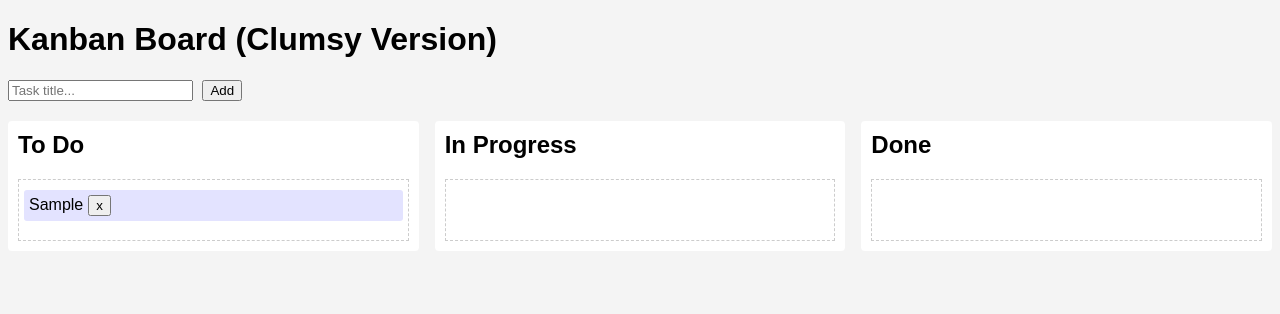
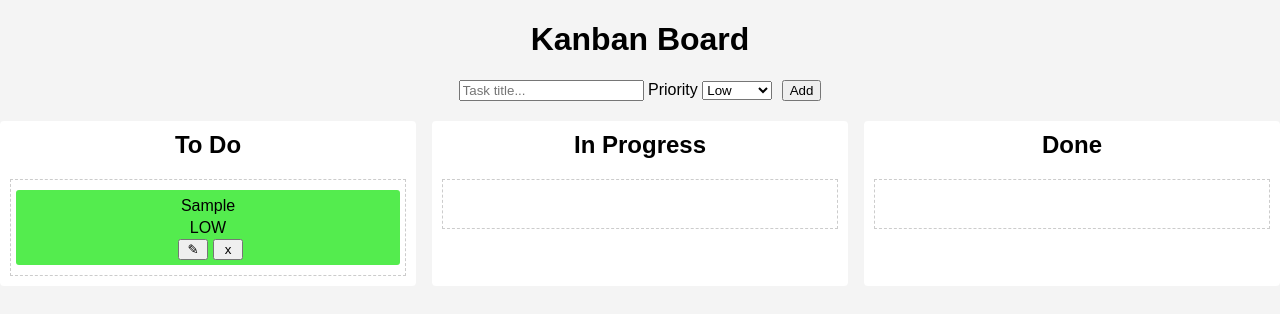
Before and after one commit to dsaikiran01/Dynamic-Kanban-Board, a plain HTML site: page index.html in a window 1280 px wide. Both pictures are taken after typing "Sample" into the empty fields and a click on the button "Add". Drawn offline with Linux system fonts and the light colour scheme.

Commit message:
implement all features

```diff
--- /dev/null
+++ b/css/styles.css
@@ -0,0 +1,97 @@
+* {
+    box-sizing: border-box;
+}
+
+html,
+body {
+    margin: 0;
+    padding: 0;
+}
+
+body {
+    font-family: Arial, sans-serif;
+    background: #f4f4f4;
+}
+
+#container {
+    min-height: 100vh;
+    min-width: 100vw;
+    align-items: center;
+    text-align: center;
+}
+
+.board {
+    display: flex;
+    gap: 1rem;
+    margin-top: 20px;
+    flex-wrap: wrap;
+}
+
+.column {
+    min-width: 25vw;
+    flex: 1;
+    background: #fff;
+    padding: 10px;
+    border-radius: 4px;
+}
+
+.column h2 {
+    margin-top: 0;
+}
+
+.task {
+    text-align: center;
+    margin: 5px 0;
+    padding: 5px;
+    border-radius: 3px;
+    cursor: grab;
+}
+
+.task-title,
+.task-priority {
+    padding: 2px 0;
+}
+
+.task-priority {
+    text-transform: uppercase;
+}
+
+.high {
+    background: #f52f28;
+}
+
+.medium {
+    background: #f1f50f;
+}
+
+.low {
+    background: #54ec4e;
+}
+
+.task>button {
+    width: 30px;
+}
+
+.task.dragging {
+    opacity: 0.5;
+}
+
+.dropzone {
+    min-height: 50px;
+    padding: 5px;
+    border: 1px dashed #ccc;
+}
+
+button {
+    margin-left: 5px;
+}
+
+.task>li {
+    list-style: none;
+}
+
+@media (max-width: 600px) {
+    .board {
+        flex-direction: column;
+    }
+}
--- a/index.html
+++ b/index.html
@@ -3,59 +3,41 @@
 
 <head>
   <meta charset="UTF-8">
-  <title>Clumsy Kanban Board</title>
-  <style>
-    body {
-      font-family: Arial, sans-serif;
-      background: #f4f4f4;
-    }
-
-    .board {
-      display: flex;
-      gap: 1rem;
-      margin-top: 20px;
-    }
-
-    .column {
-      flex: 1;
-      background: #fff;
-      padding: 10px;
-      border-radius: 4px;
-    }
-
-    .column h2 {
-      margin-top: 0;
-    }
-
-    .task {
-      background: #e3e3ff;
-      margin: 5px 0;
-      padding: 5px;
-      border-radius: 3px;
-      cursor: grab;
-    }
-
-    .task.dragging {
-      opacity: 0.5;
-    }
-
-    .dropzone {
-      min-height: 50px;
-      padding: 5px;
-      border: 1px dashed #ccc;
-    }
-
-    button {
-      margin-left: 5px;
-    }
-  </style>
+  <meta name="viewport" content="width=device-width, initial-scale=1.0">
+  <title>Kanban Board</title>
+  <link rel="icon" href="assets/favicon.ico" type="image/x-icon">
+  <link rel="stylesheet" href="css/styles.css">
 </head>
 
 <body>
-  <h1>Kanban Board (Clumsy Version)</h1>
+  <div id="container">
+    <h1>Kanban Board</h1>
+
+    <dialog>
+      <h1>Update Task</h1>
+      <form method="dialog">
+        <input id="update-task-title" placeholder="Task title...">
+        <label for="update-priority-select">Priority</label>
+        <select name="priority" id="update-priority-select">
+          <option value="low" selected>Low</option>
+          <option value="medium">Medium</option>
+          <option value="high">High</option>
+        </select>
+        <button id="updateSave">Save</button>
+        <button id="updateCancel">Cancel</button>
+      </form>
+    </dialog>
 
     <form id="taskForm">
       <input id="taskTitle" placeholder="Task title..." required>
+      <label for="priority-select">Priority</label>
+      <select name="priority" id="priority-select">
+        <!-- <option value="">Choose</option> -->
+        <!-- By default always a LOW priority, user needs to change level -->
+        <option value="low" selected>Low</option>
+        <option value="medium">Medium</option>
+        <option value="high">High</option>
+      </select>
       <button type="submit">Add</button>
     </form>
 
@@ -73,92 +55,10 @@
         <div class="dropzone" id="done"></div>
       </div>
     </div>
+  </div>
 
-  <script>
-    // CLUMSY GLOBALS
-    let tasks = JSON.parse(localStorage.getItem("tasks") || "[]")
-
-    const form = document.getElementById("taskForm")
-    const input = document.getElementById("taskTitle")
-
-    // BUG 1: IDs collide if two tasks added quickly
-    // FIXED: Added a ID to every element that identifies uniquely
-    let id = localStorage.getItem("ID") || 0;
-    function createTask(title) {
-      id++;
-      localStorage.setItem("ID", id);
-      console.log(`${id}-${Date.now()}`);
-      return { id: `${id}-${Date.now()}`, title, status: "todo" }
-    }
-
-    function save() {
-      localStorage.setItem("tasks", JSON.stringify(tasks))
-    }
-
-    function render() {
-      document.querySelectorAll(".dropzone").forEach(z => z.innerHTML = "")
-      tasks.forEach(task => {
-        const div = document.createElement("div")
-        div.className = "task"
-        div.textContent = task.title
-        div.draggable = true
-        div.dataset.id = task.id
-        div.dataset.status = task.status
-
-        // Delete button (BUG 2: sometimes deletes wrong task)
-        // FIXED: As unique ID generated, no 2 tasks will have same id
-        const btn = document.createElement("button")
-        btn.textContent = "x"
-        btn.onclick = () => {
-          tasks = tasks.filter(t => t.id !== task.id) // loses sync if IDs collided
-          save()
-          render()
-        }
-        div.appendChild(btn)
-
-        div.addEventListener("dragstart", e => {
-          div.classList.add("dragging")
-          e.dataTransfer.setData("text/plain", task.id)
-        })
-        div.addEventListener("dragend", () => div.classList.remove("dragging"))
-
-        document.getElementById(task.status).appendChild(div)
-      })
-    }
-
-    document.querySelectorAll(".dropzone").forEach(zone => {
-      zone.addEventListener("dragover", e => {
-        e.preventDefault()
-      })
-      zone.addEventListener("drop", e => {
-        e.preventDefault()
-        const id = e.dataTransfer.getData("text/plain")
-        const task = tasks.find(t => t.id === id)
-
-        // BUG 3 (intentional): dropping into "inprogress" sometimes fails
-        // because we forget to handle undefined task gracefully
-        if (!task) {
-          console.error("Task not found for drop:", id)
-          return
-        }
-
-        task.status = zone.id
-        save()
-        render()
-      })
-    })
-
-    form.onsubmit = e => {
-      e.preventDefault()
-      const t = createTask(input.value)
-      tasks.push(t)
-      input.value = ""
-      save()
-      render()
-    }
-
-    render()
-  </script>
+  <script type="module" src="js/main.js"></script>
+  <script type="module" src="js/dragdrop.js"></script>
 </body>
 
 </html>
--- a/js/dragdrop.js
+++ b/js/dragdrop.js
@@ -0,0 +1,32 @@
+import { render } from "./render.js"
+import { saveTasks, loadTasks } from "./storage.js"
+
+document.querySelectorAll(".dropzone").forEach(zone => {
+    zone.addEventListener("dragover", e => {
+        e.preventDefault()
+    })
+    zone.addEventListener("drop", e => {
+        e.preventDefault()
+
+        const tasks = loadTasks()
+
+        const id = e.dataTransfer.getData("text/plain")
+        console.log("dropped")
+        console.log("dropped id: ", id)
+        const task = tasks.find(t => t.id === id)
+
+        console.log("task: ", task)
+
+        // BUG 3 (intentional): dropping into "inprogress" sometimes fails
+        // because we forget to handle undefined task gracefully
+        // FIXED: everytime a change (drop) happens we update the list (Line 12)
+        if (!task) {
+            console.error("Task not found for drop:", id)
+            return
+        }
+
+        task.status = zone.id
+        saveTasks(tasks)
+        render()
+    })
+})
--- /dev/null
+++ b/js/main.js
@@ -0,0 +1,18 @@
+import { render } from "./render.js"
+import { loadTasks, createTask, saveTasks } from "./storage.js"
+
+const form = document.getElementById("taskForm")
+const input = document.getElementById("taskTitle")
+const priority = document.getElementById("priority-select")
+
+form.onsubmit = e => {
+    e.preventDefault()
+    let tasks = loadTasks()
+    const t = createTask(input.value, priority.value)
+    tasks.push(t)
+    input.value = ""
+    saveTasks(tasks)
+    render()
+}
+
+render()
--- a/js/render.js
+++ b/js/render.js
@@ -0,0 +1,50 @@
+import { deleteTask, loadTasks, updateTask } from "./storage.js"
+
+const priorityVals = {
+    "high": 1,
+    "medium": 2,
+    "low": 3
+}
+
+export function render() {
+    let tasks = loadTasks();
+
+    document.querySelectorAll(".dropzone").forEach(z => z.innerHTML = "")
+
+    // sort tasks based on priority before rendering
+    // all high priority elements will render first
+    // follwed by medium and then low
+    tasks.sort((a, b) => {
+        return priorityVals[a.priority] - priorityVals[b.priority]
+    })
+
+    tasks.forEach(task => {
+        const div = document.createElement("div")
+        div.className = `task ${task.priority}`
+        div.innerHTML = `<li class="task-title">${task.title}</li><li class="task-priority">${task.priority}</li>`
+        div.draggable = true
+        div.dataset.id = task.id
+        div.dataset.status = task.status
+
+        // Update button
+        const updateBtn = document.createElement("button")
+        updateBtn.innerHTML = "&#9998;"
+        updateBtn.onclick = () => updateTask(tasks, task)
+        div.appendChild(updateBtn)
+
+        // Delete button (BUG 2: sometimes deletes wrong task)
+        // FIXED: As unique ID generated, no 2 tasks will have same id
+        const deleteBtn = document.createElement("button")
+        deleteBtn.textContent = "x"
+        deleteBtn.onclick = () => deleteTask(tasks, task)
+        div.appendChild(deleteBtn)
+
+        div.addEventListener("dragstart", e => {
+            div.classList.add("dragging")
+            e.dataTransfer.setData("text/plain", task.id)
+        })
+        div.addEventListener("dragend", () => div.classList.remove("dragging"))
+
+        document.getElementById(task.status).appendChild(div)
+    })
+}
--- /dev/null
+++ b/js/storage.js
@@ -0,0 +1,86 @@
+import { render } from "./render.js";
+
+// BUG 1: IDs collide if two tasks added quickly
+// FIXED: Added a ID to every element that identifies uniquely
+let id = localStorage.getItem("ID") || 0;
+
+/**
+ * @param {string} title
+ * @param {string} priority
+ * @returns {}
+ */
+export function createTask(title, priority) {
+    ++id;
+    localStorage.setItem("ID", id);
+    return { id: `task-${id}-${Date.now()}`, title, priority, status: "todo" }
+}
+
+/**
+ * Load tasks from localStorage
+ * @returns {Array}
+ */
+export function loadTasks() {
+    return JSON.parse(localStorage.getItem("tasks") || "[]")
+}
+
+/**
+ *
+ * @param {Array} tasks
+ * @param {Object} task
+ */
+export function updateTask(tasks, task) {
+    // open the edit canvas
+    const dialog = document.querySelector("dialog");
+    dialog.showModal();
+
+    // populate the data
+    const updateTitle = document.getElementById("update-task-title");
+    const updatePriority = document.getElementById("update-priority-select");
+
+    updateTitle.value = task.title
+    updatePriority.value = task.priority
+
+    // access the save and cancel button
+    const saveBtn = document.getElementById("updateSave")
+    const cancelBtn = document.getElementById("updateCancel")
+
+    saveBtn.onclick = () => {
+        if (updateTitle.value === "") {
+            alert("Should fill title before saving")
+        } else {
+            // update data
+            task.title = updateTitle.value
+            task.priority = updatePriority.value
+
+            tasks.forEach(t => {
+                if (t.id === task.id) {
+                    t = task
+                }
+            });
+
+            saveTasks(tasks)
+            render()
+        }
+    }
+
+    cancelBtn.onclick = dialog.closeModal
+}
+
+/**
+ *
+ * @param {Array} tasks
+ */
+export function saveTasks(tasks) {
+    localStorage.setItem("tasks", JSON.stringify(tasks))
+}
+
+/**
+ *
+ * @param {Array} tasks
+ * @param {Object} task
+ */
+export function deleteTask(tasks, task) {
+    tasks = tasks.filter(t => t.id !== task.id) // loses sync if IDs collided
+    saveTasks(tasks)
+    render()
+}
```
Also changed, not shown: assets/favicon.ico (added). Lines whose indentation alone changed are shown as unchanged.
